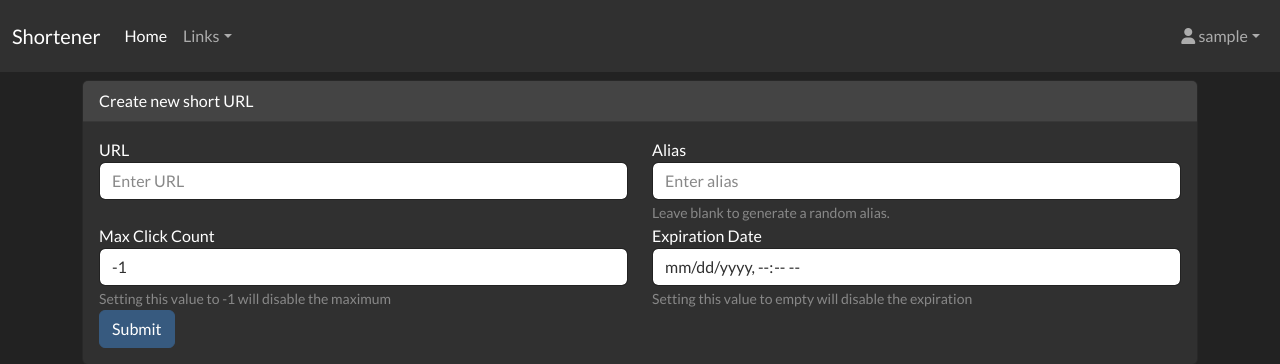
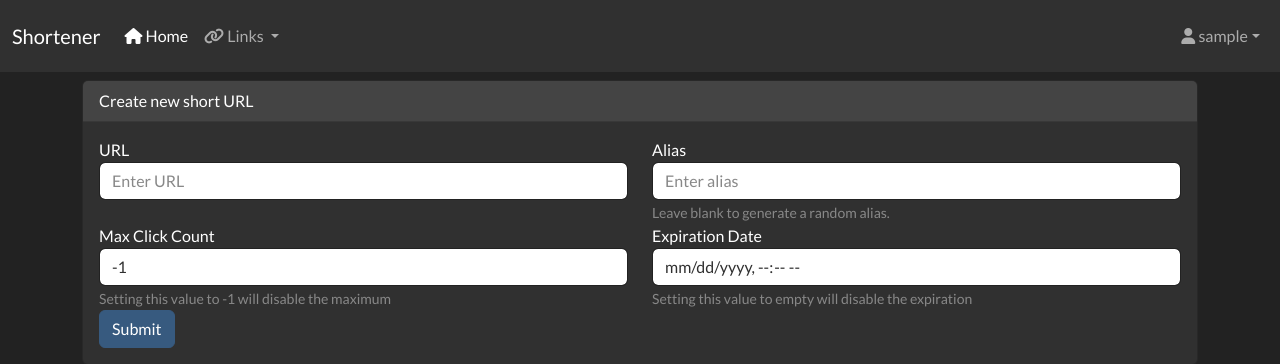
Before and after one commit to mja00/shortener, a Flask app: page /create in a window 1280 px wide. Shown: the top 364 px of the page. Run offline with Flask 2, Linux system fonts and the light colour scheme; a user stored in the database is signed in; some libraries are stand-ins or nearby versions.

Commit message:
feat: more font awesome icons (#1)
* feat: more font awesome icons

* fix missing space

```diff
--- a/services/web/project/templates/base.html
+++ b/services/web/project/templates/base.html
@@ -66,20 +66,23 @@
                         <div class="collapse navbar-collapse" id="navbarColor02">
                             <ul class="navbar-nav me-auto">
                                 <li class="nav-item">
-                                    <a class="nav-link active" href="{{ url_for('index') }}">Home
+                                    <a class="nav-link active" href="{{ url_for('index') }}">
+                                        <i class="fas fa-house"></i> Home
                                         <span class="visually-hidden">(current)</span>
                                     </a>
                                 </li>
                                 {% if current_user.is_authenticated %}
                                     <li class="nav-item dropdown">
-                                        <a class="nav-link dropdown-toggle" data-bs-toggle="dropdown" href="#" role="button" aria-haspopup="true" aria-expanded="false">Links</a>
+                                        <a class="nav-link dropdown-toggle" data-bs-toggle="dropdown" href="#" role="button" aria-haspopup="true" aria-expanded="false">
+                                            <i class="fas fa-link"></i> Links
+                                        </a>
                                         <div class="dropdown-menu">
-                                            <a class="dropdown-item" href="{{ url_for('create') }}">Create Link</a>
+                                            <a class="dropdown-item" href="{{ url_for('create') }}"><i class="fas fa-plus"></i> Create Link</a>
                                             <div class="dropdown-divider"></div>
-                                            <a class="dropdown-item" href="{{ url_for('links') }}">Active Links</a>
-                                            <a class="dropdown-item" href="{{ url_for('links_expired') }}">Expired Links</a>
-                                            <a class="dropdown-item" href="{{ url_for('links_deleted') }}">Deleted Links</a>
-                                            <a class="dropdown-item" href="{{ url_for('visits') }}">Visits</a>
+                                            <a class="dropdown-item" href="{{ url_for('links') }}"><i class="fas fa-chart-line"></i> Active Links</a>
+                                            <a class="dropdown-item" href="{{ url_for('links_expired') }}"><i class="fas fa-link-slash"></i> Expired Links</a>
+                                            <a class="dropdown-item" href="{{ url_for('links_deleted') }}"><i class="fas fa-trash"></i> Deleted Links</a>
+                                            <a class="dropdown-item" href="{{ url_for('visits') }}"><i class="fas fa-eye"></i> Visits</a>
                                         </div>
                                     </li>
                                 {% endif %}
@@ -94,7 +97,7 @@
                                 <li class="nav-item dropdown">
                                     <a class="nav-link dropdown-toggle" data-bs-toggle="dropdown" href="#" role="button" aria-haspopup="true" aria-expanded="false"><i class="fa-solid fa-user"></i> {{ current_user.username }}</a>
                                     <div class="dropdown-menu dropdown-menu-end">
-                                        <a class="dropdown-item" href="{{ url_for('auth.logout') }}">Logout</a>
+                                        <a class="dropdown-item" href="{{ url_for('auth.logout') }}"><i class="fas fa-door-open"></i> Logout</a>
                                     </div>
                                 </li>
                                 {% endif %}
```
